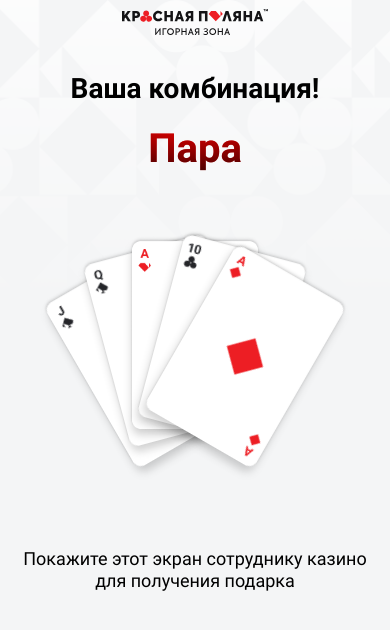
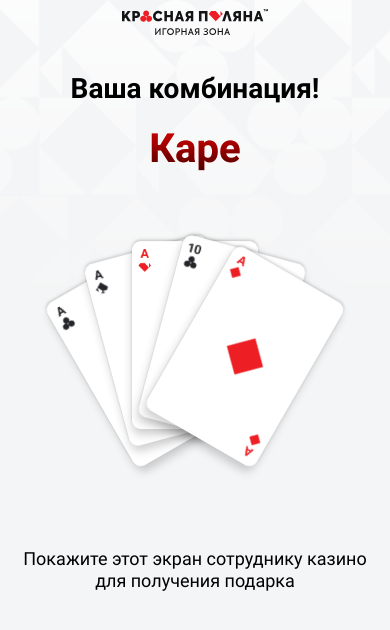
Before and after one commit to Galimard/casino, a React (Vite) app: page /combination in a window 390 px wide. Shown: the top 630 px of the page. Built offline with nearby package versions, Linux system fonts and the light colour scheme.

Commit message:
test iphone style

```diff
--- a/src/features/combination-content/CombinationContent.tsx
+++ b/src/features/combination-content/CombinationContent.tsx
@@ -9,11 +9,21 @@ export const CombinationContent: FC = () => {
   useEffect(() => {
     const randomValue = Math.random() * 100;
 
-    if (randomValue <= 86.8) {
+    // if (randomValue <= 86.8) {
+    //   setCombination('Пара');
+    // } else if (randomValue <= 95.5) {
+    //   setCombination('Фулл-хаус');
+    // } else if (randomValue <= 99.8) {
+    //   setCombination('Каре');
+    // } else {
+    //   setCombination('Флеш-рояль');
+    // }
+
+    if (randomValue <= 25) {
       setCombination('Пара');
-    } else if (randomValue <= 95.5) {
+    } else if (randomValue <= 50) {
       setCombination('Фулл-хаус');
-    } else if (randomValue <= 99.8) {
+    } else if (randomValue <= 75) {
       setCombination('Каре');
     } else {
       setCombination('Флеш-рояль');
--- a/src/features/login-content/styles.module.scss
+++ b/src/features/login-content/styles.module.scss
@@ -6,3 +6,9 @@
   flex-direction: column;
   position: relative;
 }
+
+@supports (-webkit-touch-callout: none) {
+  .login {
+    min-height: calc(100vh - 167px);
+  }
+}
```
